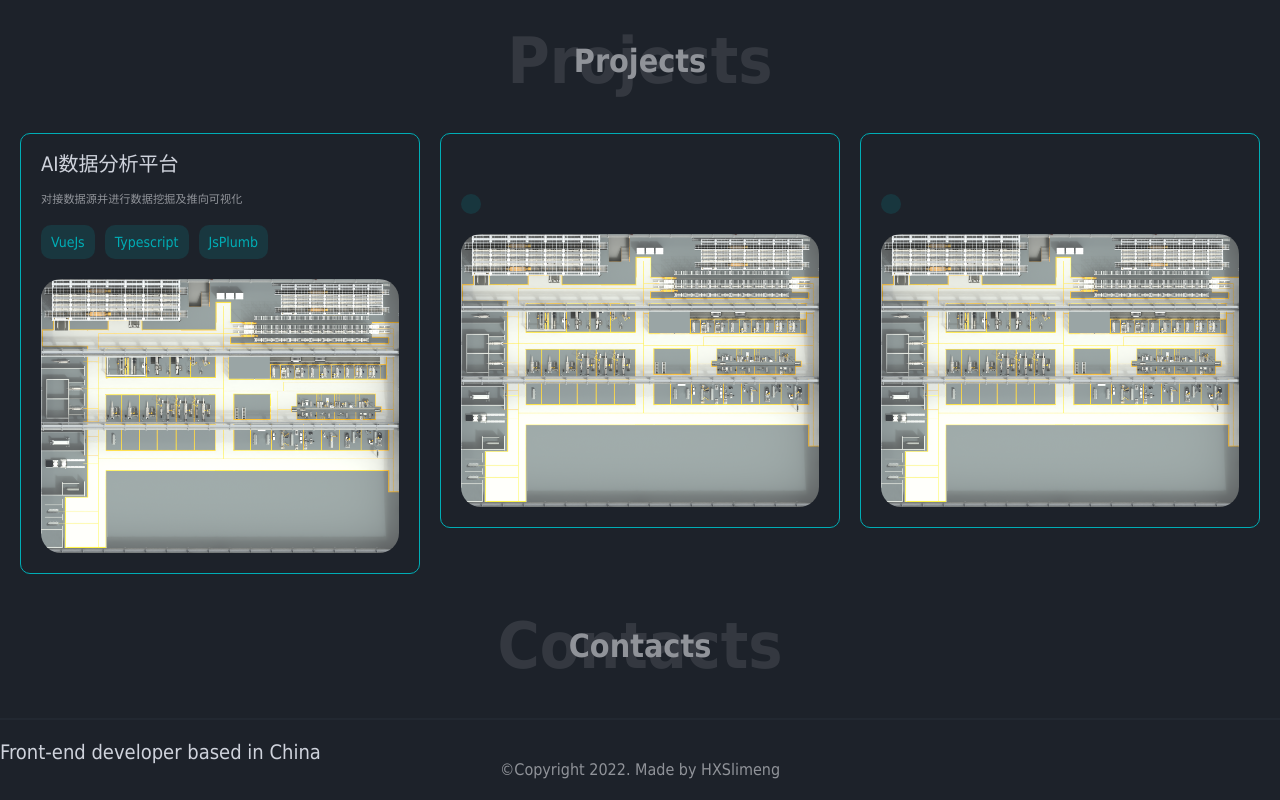
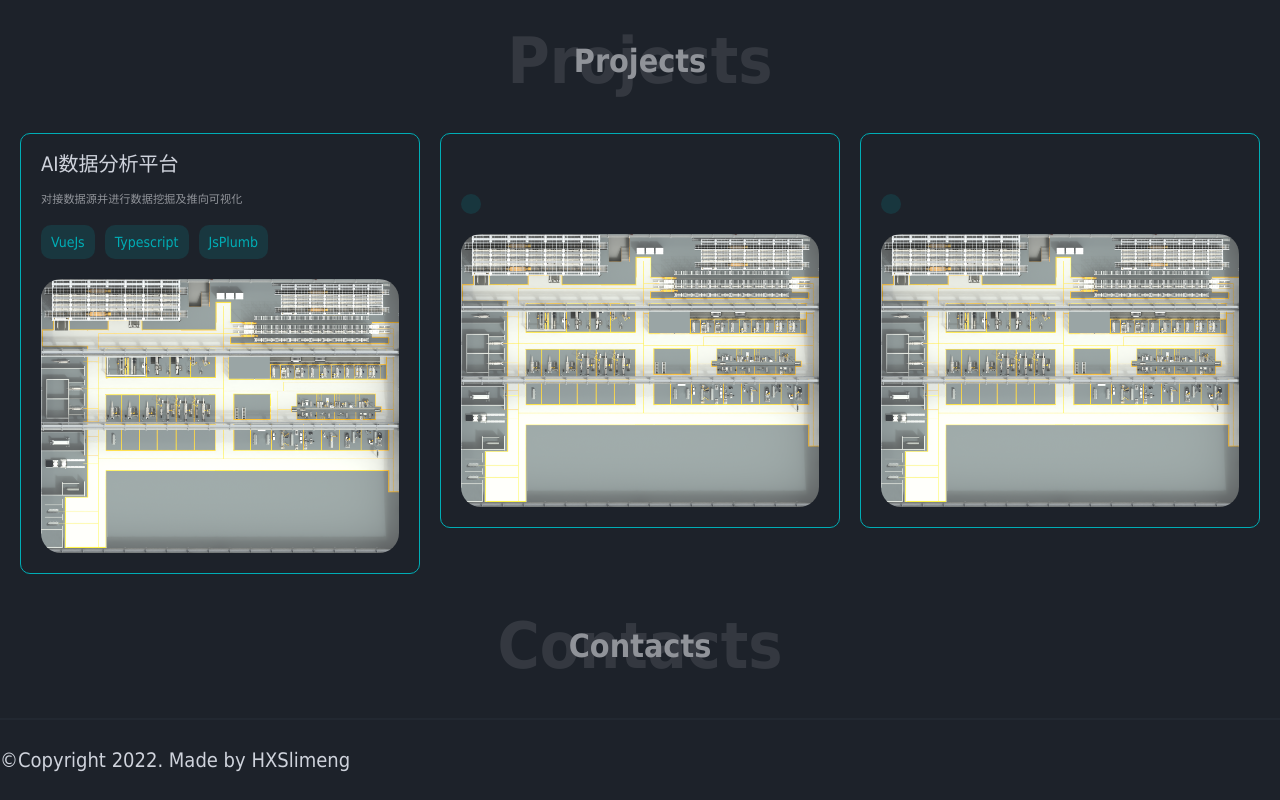
Before and after one commit to HXSlimeng/HXS_HomePage, a Vue app: page /#/home in a window 1280 px wide. Shown: the part 915-1715 px from the top of the page. Built offline with nearby package versions, Linux system fonts and the light colour scheme; no server answers.

Commit message:
页脚调整

```diff
--- a/src/components/pageFooter/index.vue
+++ b/src/components/pageFooter/index.vue
@@ -1,6 +1,5 @@
 <template>
   <footer class="footerMain">
-    <div>Front-end developer based in China</div>
     <div>&copy;Copyright 2022. Made by HXSlimeng</div>
   </footer>
 </template>
```
